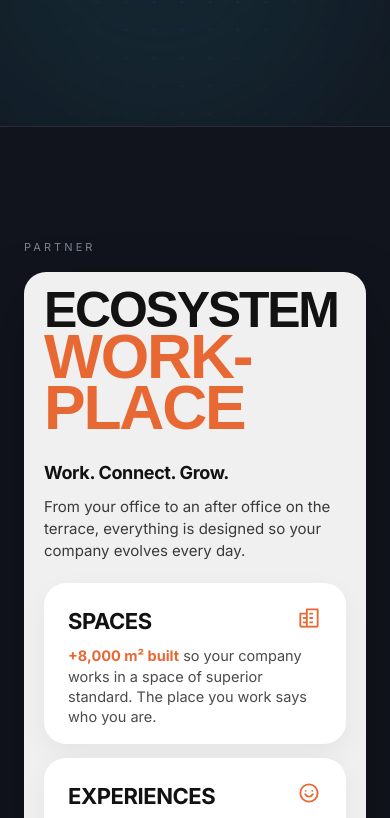
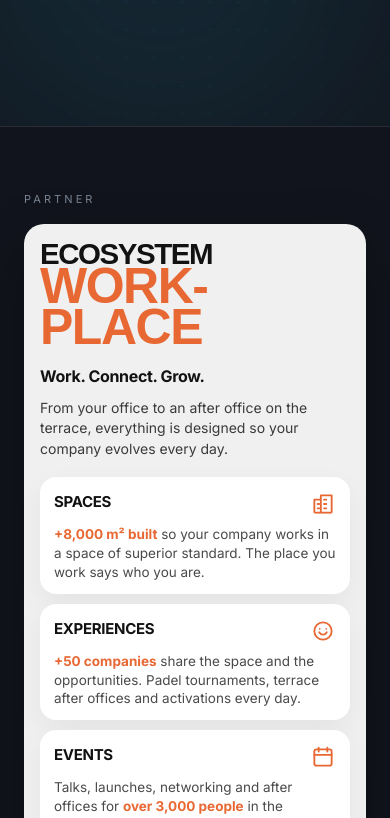
Before and after one commit to colotaddeo/landing-shefa, a Next.js app: page / in a window 390 px wide. Shown: the part 4023-4841 px from the top of the page. Built offline with nearby package versions, Linux system fonts and the light colour scheme; a web font is replaced by a local one.

Commit message:
Make Workplace partner section responsive on mobile
Co-authored-by: Cursor <cursoragent@cursor.com>

```diff
--- a/src/components/WorkplacePartner.module.css
+++ b/src/components/WorkplacePartner.module.css
@@ -159,30 +159,73 @@
 
 @media (max-width: 900px) {
   .stage {
-    --panel-w: 76px;
-    --panel-gap: 12px;
+    --panel-w: 64px;
+    --panel-gap: 10px;
+    width: 100%;
   }
 
   .inner,
   .panel {
-    border-radius: 22px;
+    border-radius: 20px;
   }
 
   .layout {
     grid-template-columns: 1fr;
-    padding: 4px 6px 0;
-    gap: 22px;
+    padding: 2px 2px 0;
+    gap: 18px;
   }
 
   .display {
-    font-size: clamp(52px, 16vw, 80px);
+    font-size: clamp(34px, 10.5vw, 52px);
   }
 
+  .lead {
+    font-size: 0.72em;
+  }
+
+  /* Work- / Place siguen más grandes que Ecosistema, pero entran en el ancho */
   .display > span:not(.lead) {
-    font-size: 1em;
+    font-size: 1.22em;
+  }
+
+  .kicker {
+    margin-top: 16px;
+    font-size: 16px;
+  }
+
+  .body {
+    max-width: none;
+    font-size: 14px;
+  }
+
+  .cards {
+    gap: 10px;
+  }
+
+  .card {
+    padding: 14px 14px 12px;
+    border-radius: 16px;
+  }
+
+  .cardTop {
+    gap: 10px;
+  }
+
+  .cardTitle {
+    font-size: 15px;
+  }
+
+  .cardBody {
+    max-width: none;
+    font-size: 13.5px;
+  }
+
+  /* Las métricas en naranja pueden partirse si no entran en una línea */
+  .hl {
+    white-space: normal;
   }
 
   .inner {
-    padding: 14px 14px 20px;
+    padding: 16px 14px 16px;
   }
 }
--- a/src/components/WorkplacePartner.tsx
+++ b/src/components/WorkplacePartner.tsx
@@ -68,7 +68,7 @@ export default function WorkplacePartner() {
   return (
     <>
       <div className="h-px bg-shefa-border max-w-[1200px] mx-auto" />
-      <section id="workplace" aria-labelledby="workplace-heading" className="scroll-mt-24 bg-shefa-dark py-28">
+      <section id="workplace" aria-labelledby="workplace-heading" className="scroll-mt-24 bg-shefa-dark py-16 md:py-28">
         <PageSection>
           <p className="mb-4 text-[11px] uppercase tracking-[0.28em] text-shefa-muted">
             {wp.eyebrow}
```
